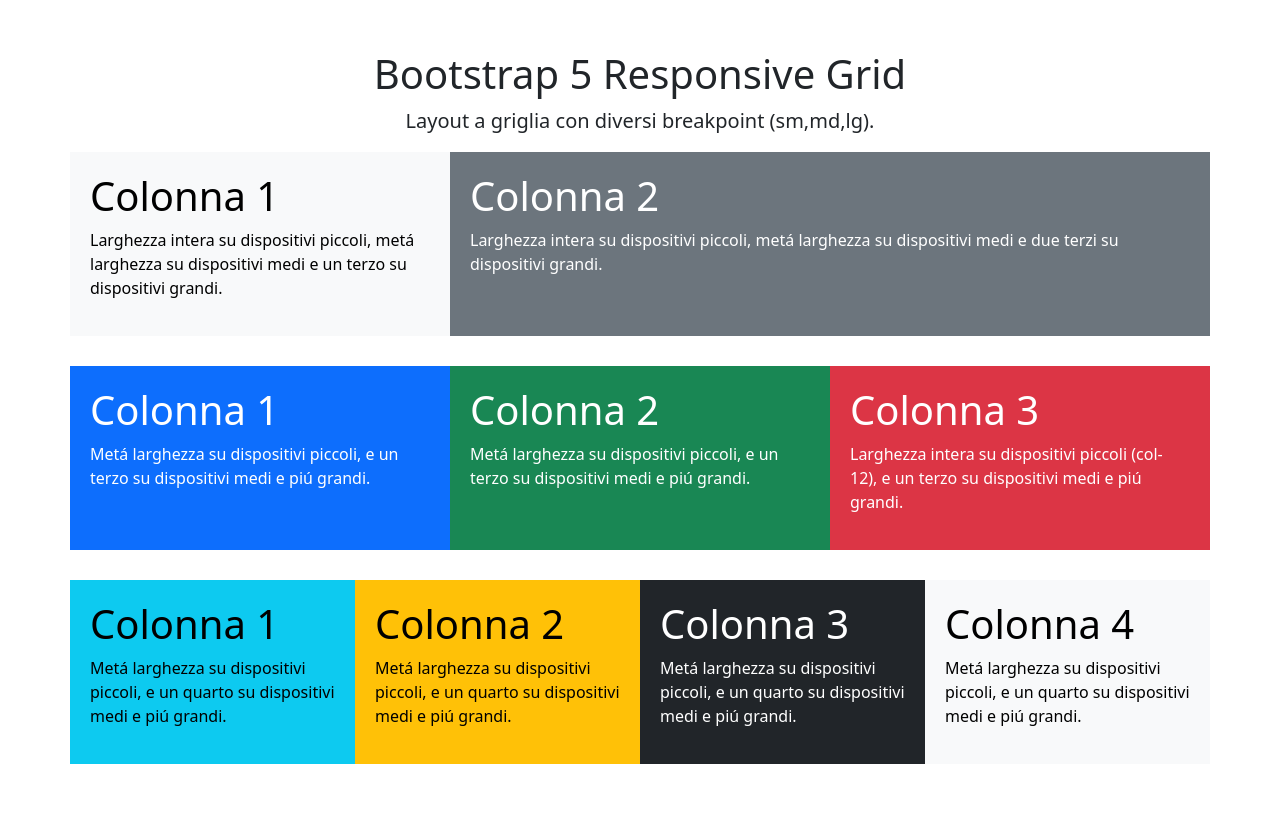
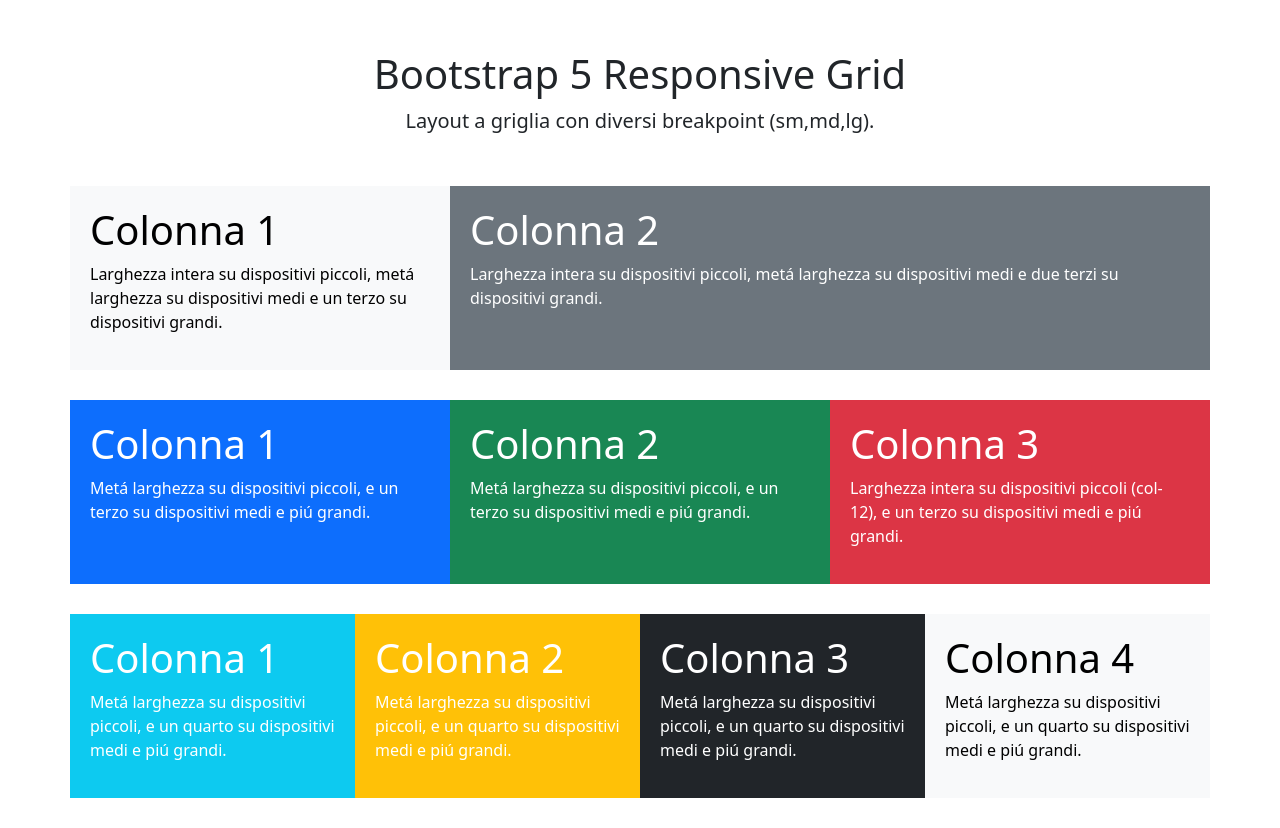
Before and after one commit to christianzaboli/htmlcss-bootstrap-layout, a plain HTML site: page index.html in a window 1280 px wide. Before the commit the page ends 800 px from the top, so only its background shows below. Drawn offline with nearby package versions, Linux system fonts and the light colour scheme.

Commit message:
dettaglio testo bianco e margin dell'header

```diff
--- a/css/style.css
+++ b/css/style.css
@@ -22,7 +22,7 @@
 
 header{
     text-align: center;
-    margin-top: 50px;
+    margin: 50px 0;
 }
 .ms-row{
     margin-bottom: 30px;
@@ -31,3 +31,6 @@ header{
 .ms-col{
     padding: 20px;
 }
+.ms-text-white{
+    color: white !important;
+}
--- a/index.html
+++ b/index.html
@@ -49,11 +49,11 @@
                 </div>
             </div>
             <div class="row row-cols-md-4 row-cols-sm-2 ms-row">
-                <div class="col text-bg-info ms-col">
+                <div class="col ms-col text-bg-info ms-text-white">
                     <p class="h1">Colonna 1</p>
                     <p>Metá larghezza su dispositivi piccoli, e un quarto su dispositivi medi e piú grandi.</p>
                 </div>
-                <div class="col text-bg-warning ms-col">
+                <div class="col ms-col text-bg-warning ms-text-white">
                     <p class="h1">Colonna 2</p>
                     <p>Metá larghezza su dispositivi piccoli, e un quarto su dispositivi medi e piú grandi.</p>
                 </div>
```
